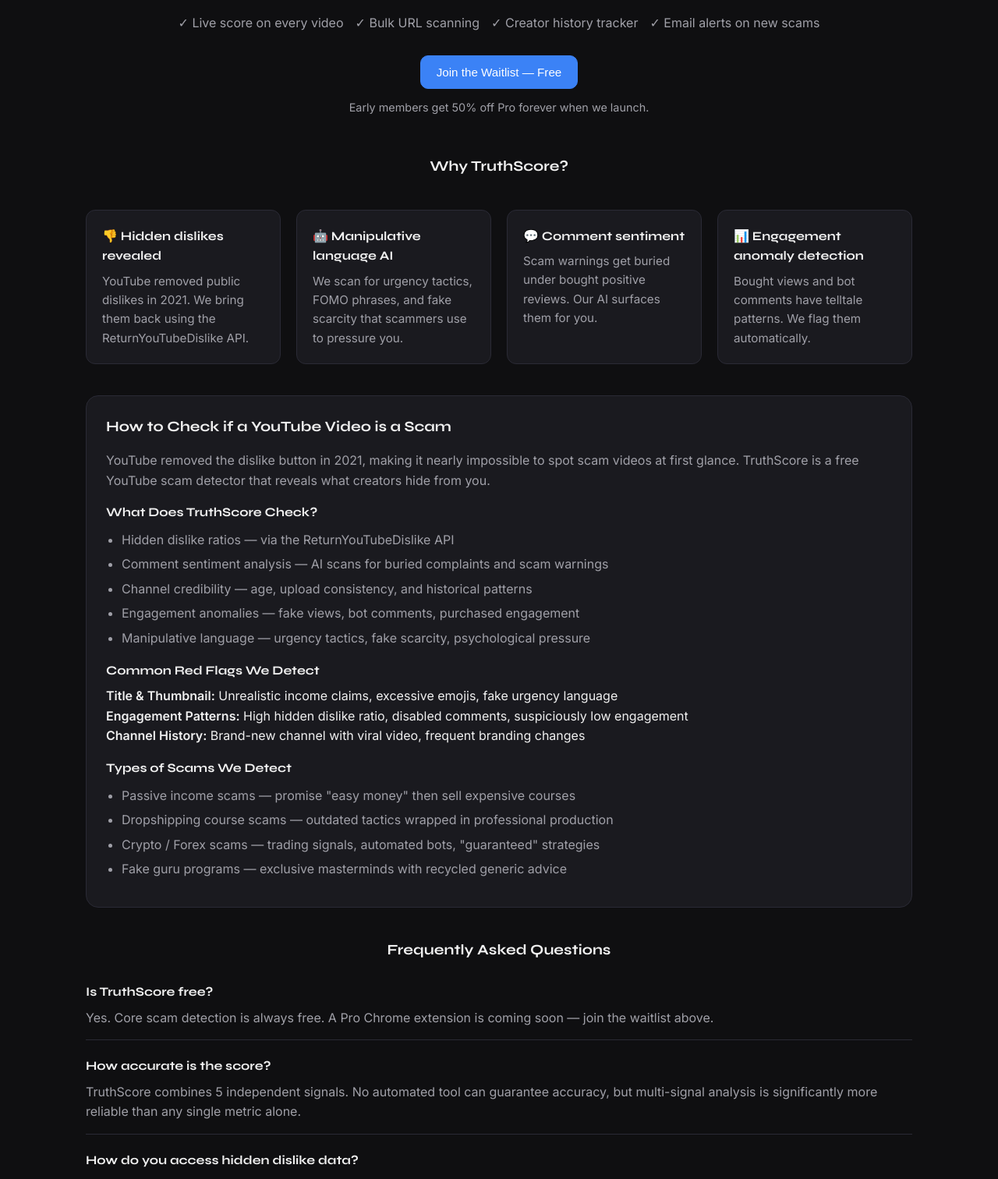
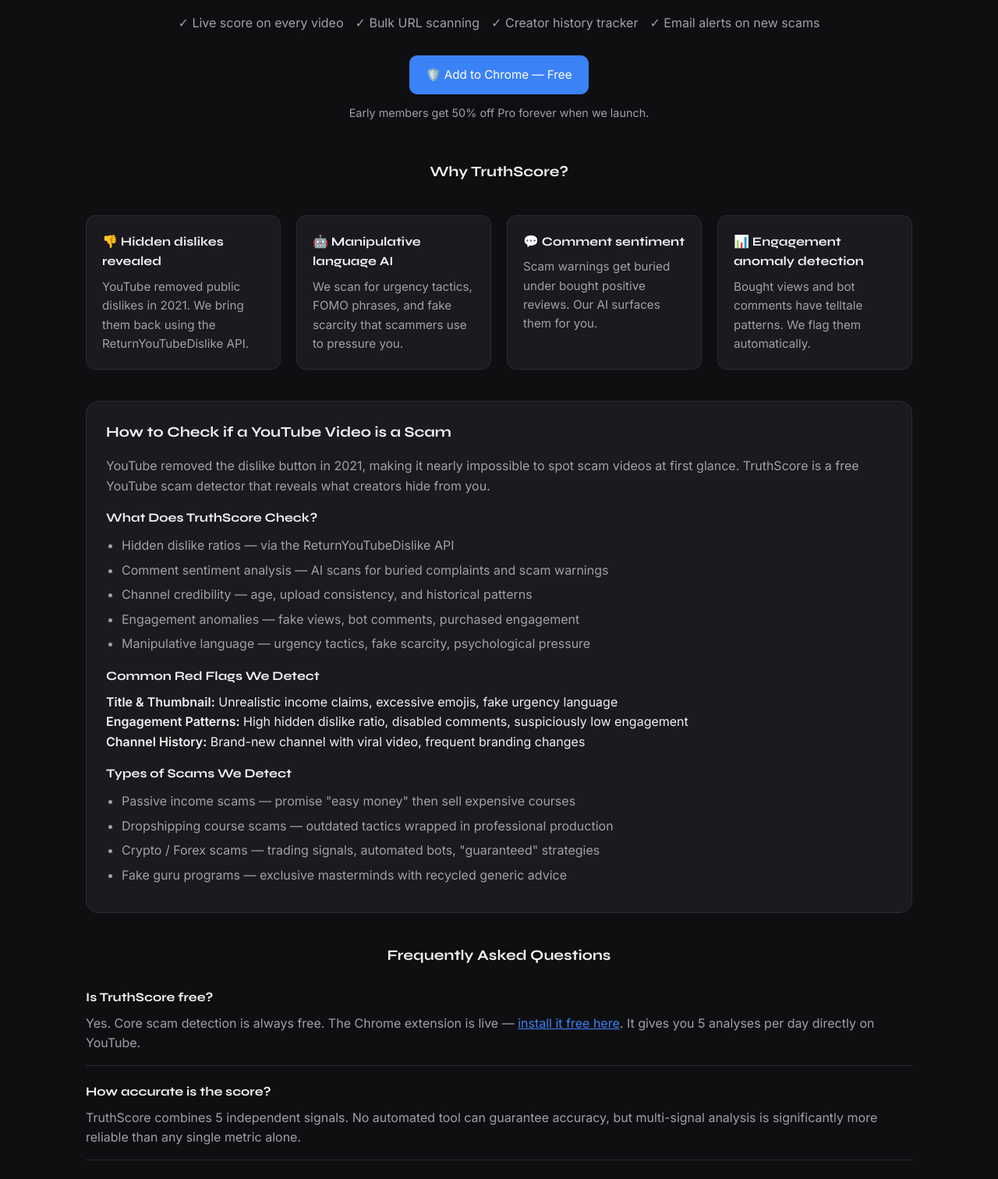
Before and after one commit to Waithesh/TruthScore, a plain HTML site: page index.html in a window 1280 px wide. Shown: the part 1288-2800 px from the top of the page at 78% size. Drawn offline with Linux system fonts and the light colour scheme; a script that the page names is missing.

Commit message:
Update index.html

```diff
--- a/index.html
+++ b/index.html
@@ -135,7 +135,7 @@
 <body>
     <header class="container">
         <a href="/" class="logo">🛡️ Truth<span>Score</span></a>
-        <a href="#proModal" onclick="openProModal(); return false;" class="chrome-link">Chrome Extension Waitlist →</a>
+        <a href="https://chrome.google.com/webstore/detail/truthscore" target="_blank" class="chrome-link">🛡️ Get Chrome Extension →</a>
     </header>
 
     <main class="container">
@@ -296,7 +296,7 @@
                 <li>✓ Creator history tracker</li>
                 <li>✓ Email alerts on new scams</li>
             </ul>
-            <button onclick="openProModal()" class="demo-btn" style="background:var(--blue);color:white;border-color:var(--blue)">Join the Waitlist — Free</button>
+            <a href="https://chrome.google.com/webstore/detail/truthscore" target="_blank" class="demo-btn" style="background:var(--blue);color:white;border-color:var(--blue);text-decoration:none;display:inline-block">🛡️ Add to Chrome — Free</a>
             <p style="font-size:0.9rem;color:var(--muted);margin-top:12px">Early members get 50% off Pro forever when we launch.</p>
         </section>
 
@@ -353,7 +353,7 @@
             <h3 style="font-family:'Syne',sans-serif;text-align:center;margin-bottom:25px">Frequently Asked Questions</h3>
             <div class="faq-item">
                 <h4>Is TruthScore free?</h4>
-                <p>Yes. Core scam detection is always free. A Pro Chrome extension is coming soon — join the waitlist above.</p>
+                <p>Yes. Core scam detection is always free. The Chrome extension is live — <a href="https://chrome.google.com/webstore/detail/truthscore" target="_blank" style="color:var(--blue)">install it free here</a>. It gives you 5 analyses per day directly on YouTube.</p>
             </div>
             <div class="faq-item">
                 <h4>How accurate is the score?</h4>
```
